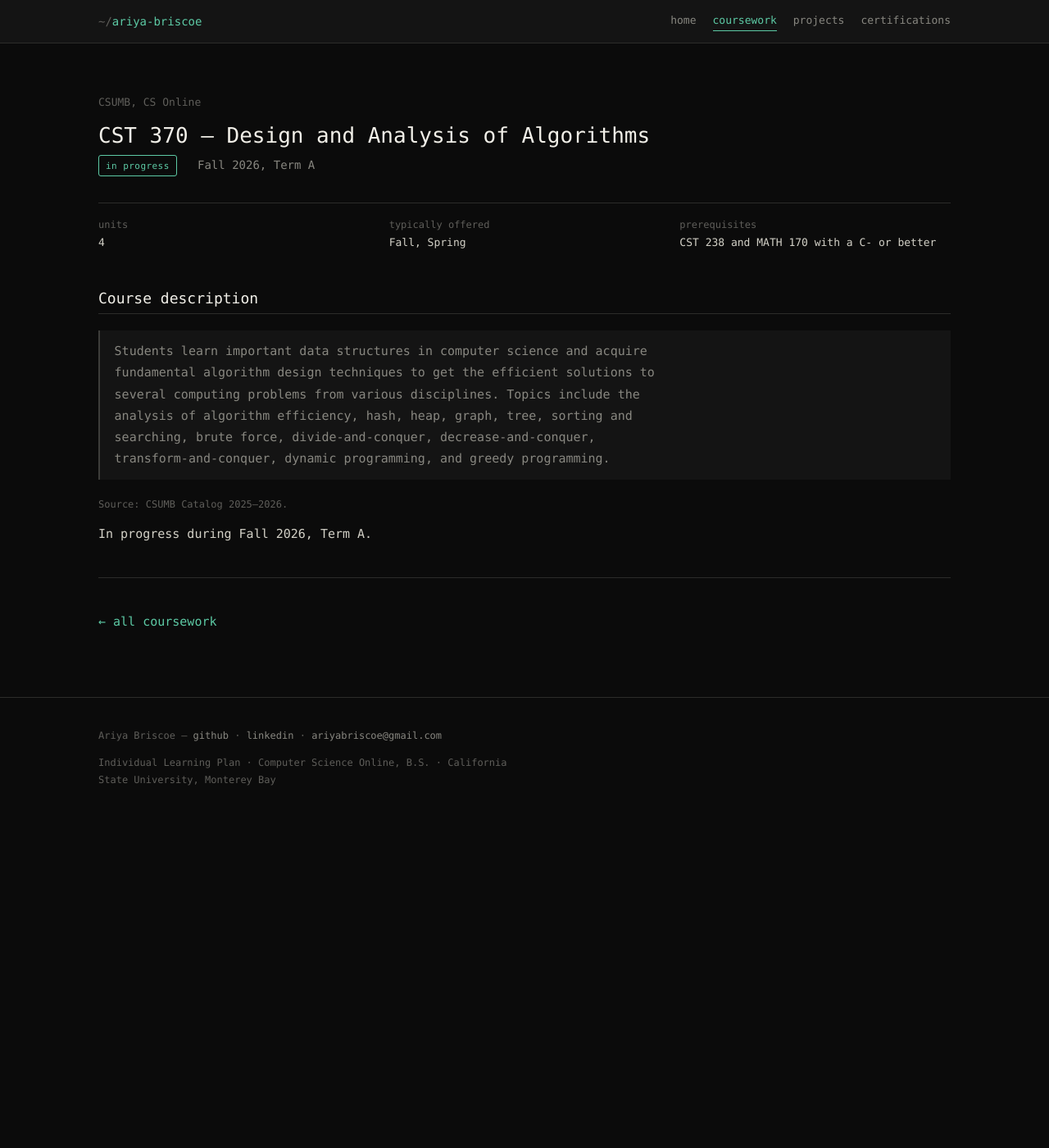
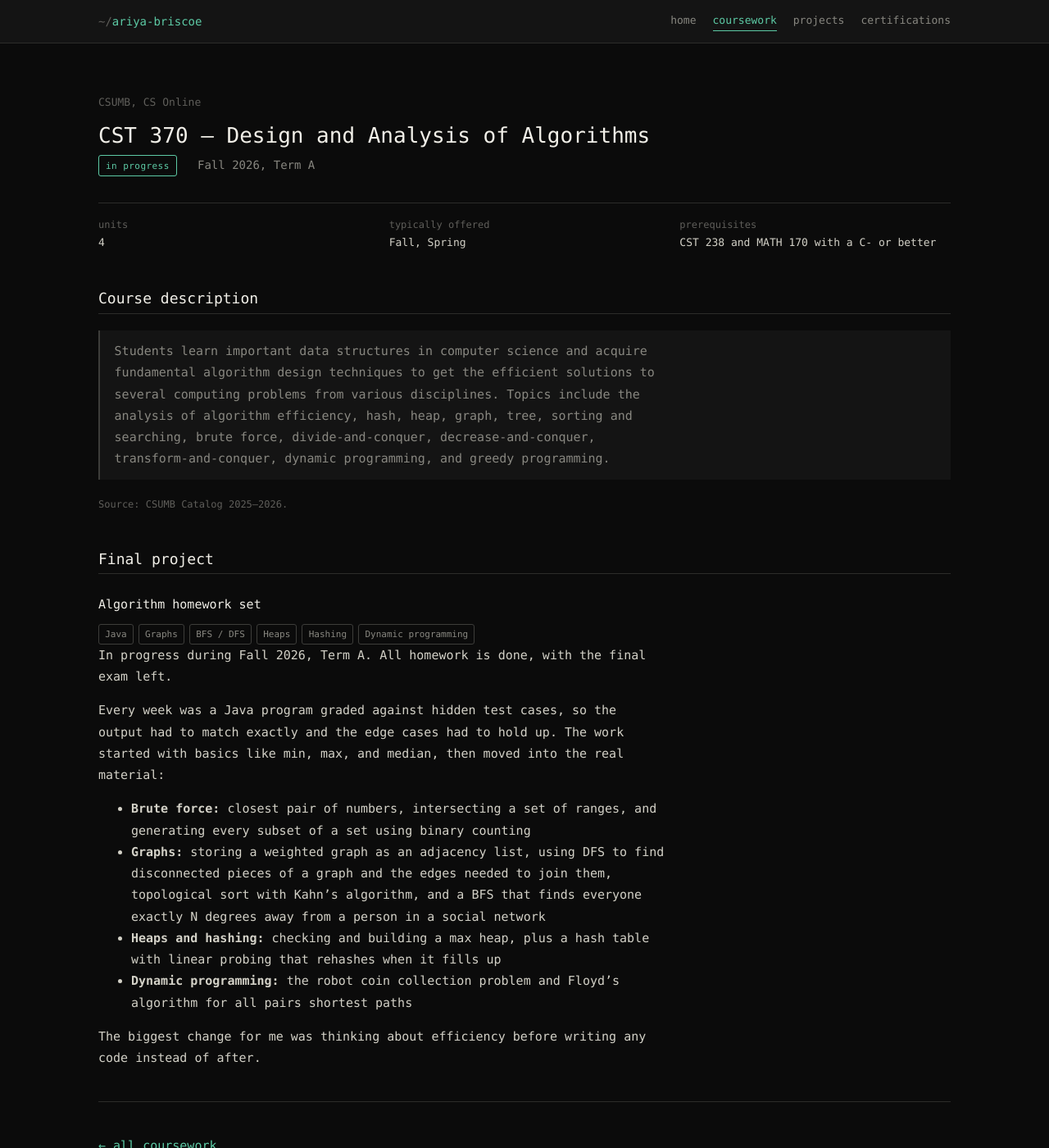
Before and after one commit to ryebriscoe/ryebriscoe.github.io, a Jekyll site: the page built from _courses/cst-370.md, in a window 1280 px wide and 1400 px high. Shown: the whole window at 82% size. Built offline with Jekyll 4.4.1, drawn with Linux system fonts in a browser that asks for light colours.

Commit message:
Add CST 370 homework summary as course evidence

```diff
--- a/_courses/cst-370.md
+++ b/_courses/cst-370.md
@@ -10,6 +10,17 @@ offered: "Fall, Spring"
 prereq: "CST 238 and MATH 170 with a C- or better"
 catalog: >-
   Students learn important data structures in computer science and acquire fundamental algorithm design techniques to get the efficient solutions to several computing problems from various disciplines. Topics include the analysis of algorithm efficiency, hash, heap, graph, tree, sorting and searching, brute force, divide-and-conquer, decrease-and-conquer, transform-and-conquer, dynamic programming, and greedy programming.
+project: "Algorithm homework set"
+tech: ["Java", "Graphs", "BFS / DFS", "Heaps", "Hashing", "Dynamic programming"]
 ---
 
-In progress during Fall 2026, Term A.
+In progress during Fall 2026, Term A. All homework is done, with the final exam left.
+
+Every week was a Java program graded against hidden test cases, so the output had to match exactly and the edge cases had to hold up. The work started with basics like min, max, and median, then moved into the real material:
+
+- **Brute force:** closest pair of numbers, intersecting a set of ranges, and generating every subset of a set using binary counting
+- **Graphs:** storing a weighted graph as an adjacency list, using DFS to find disconnected pieces of a graph and the edges needed to join them, topological sort with Kahn's algorithm, and a BFS that finds everyone exactly N degrees away from a person in a social network
+- **Heaps and hashing:** checking and building a max heap, plus a hash table with linear probing that rehashes when it fills up
+- **Dynamic programming:** the robot coin collection problem and Floyd's algorithm for all pairs shortest paths
+
+The biggest change for me was thinking about efficiency before writing any code instead of after.
```
